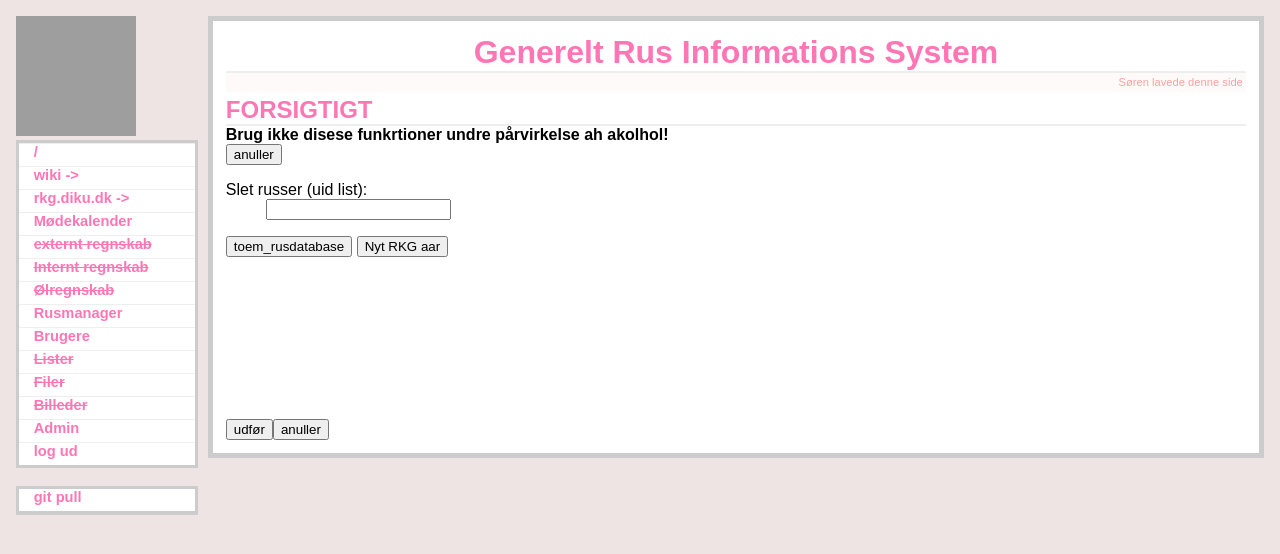
After one commit to RusKursusGruppen/GRIS, a Flask app: page /admin in a window 1280 px wide. The commit adds this page. Shown: the top 554 px of the page. Run offline with Flask 2, Linux system fonts and the light colour scheme; data that the repository does not hold is empty; grey boxes are pictures that could not be loaded.

Commit message:
submenu styling specified in layout.html. You can now pull changes directly from GRIS

```diff
--- /dev/null
+++ b/applications/admin.py
@@ -0,0 +1,24 @@
+
+from flask import Flask, request, session, g, redirect, url_for, abort, render_template, flash, get_flashed_messages, escape, Blueprint
+
+
+from lib import data, password, mail
+from lib.tools import logged_in, empty, url_front
+import config
+import datetime, string, time, subprocess
+
+admin = Blueprint('admin', __name__, template_folder = '../templates/admin')
+
+@admin.route('/admin', methods=['GET', 'POST'])
+def overview():
+    #adminrights
+    return render_template("admin.html")
+
+@admin.route('/admin/git_pull', methods=["GET", "POST"])
+def git_pull():
+    if request.method == "POST":
+        response = subprocess.check_output(["git", "pull"])
+        response = response.replace("\n", "<br />")
+    else:
+        response = ""
+    return render_template("git_pull.html",response=response)
--- a/gris.py
+++ b/gris.py
@@ -11,7 +11,7 @@ from applications.rusmanager import rusmanager
 from applications.usermanager import usermanager
 from applications.rusmanager import textfields
 from applications.front import front
-
+from applications.admin import admin
 
 from lib import data, password, tools
 from lib.tools import logged_in, now
@@ -22,6 +22,7 @@ app.register_blueprint(front)
 app.register_blueprint(schedule)
 app.register_blueprint(rusmanager)
 app.register_blueprint(usermanager)
+app.register_blueprint(admin)
 
 ### ERROR HANDLER ###
 @app.errorhandler(401)
@@ -66,14 +67,6 @@ def random_greeting():
 
 ### PAGES ###
 
-
-
-
-@app.route('/admin', methods=['GET', 'POST'])
-#adminrights
-def admin():
-    return render_template("admin.html")
-
 app.jinja_env.globals.update(url_front=tools.url_front)
 app.jinja_env.globals.update(random_greeting=random_greeting)
 app.jinja_env.globals.update(textfields=textfields)
--- /dev/null
+++ b/templates/admin/admin.html
@@ -0,0 +1,25 @@
+{% extends "layout.html" %}
+
+{% block submenu %}
+<a href="{{url_for('admin.git_pull')}}">git pull</a>
+{% endblock %}
+
+{% block body %}
+  <h2>FORSIGTIGT</h2>
+  <strong>Brug ikke disese funkrtioner undre pårvirkelse ah akolhol!</strong>
+
+<form method=post>
+  <input type=submit name="anuller" value="anuller">
+  <dl>
+    <dt>Slet russer (uid list):</dt>
+    <dd><input type=text name=delete_rus></dd>
+  </dl>
+  <input type=submit name="toem_rusdatabase" value="toem_rusdatabase">
+
+  <input type=submit value="Nyt RKG aar">
+  {% for i in range(0,10) %}
+  <br/>
+  {% endfor %}
+  <input type=submit value="udfør"><input type=submit name="anuller" value="anuller">
+</form>
+{% endblock %}
--- a/templates/front/frontpage.html
+++ b/templates/front/frontpage.html
@@ -1,9 +1,7 @@
 {% extends "layout.html" %}
 
 {% block submenu %}
-<div class=submenu>
   <a href="{{url_for('front.add_news')}}">Tilføj nyhed</a>
-</div>
 {% endblock %}
 
 {% block body %}
--- a/templates/layout.html
+++ b/templates/layout.html
@@ -24,12 +24,16 @@
     <a href="foo"><strike>Filer</strike></a>
     <a href="foo"><strike>Billeder</strike></a>
     {% if not session.session_admin %}
-    <a href="{{url_for('admin')}}">Admin</a>
+    <a href="{{url_for('admin.overview')}}">Admin</a>
     {% endif %}
     <a href="{{url_for('usermanager.logout')}}">log ud</a>
   </div>
   <br/>
+  {% if self.submenu() %}
+  <div class=submenu>
     {% block submenu %}{% endblock %}
+  </div>
+  {% endif %}
 </div>
 
 <div class=page>
--- a/templates/rusmanager/overview.html
+++ b/templates/rusmanager/overview.html
@@ -1,12 +1,10 @@
 {% extends "layout.html" %}
 
 {% block submenu %}
-<div class=submenu>
   <a href="{{url_for('rusmanager.new')}}">Ny Rus</a>
   <a href="foo"><strike>Rusture</strike></a>
   <a href="foo"><strike>Tjansehold</strike></a>
   <a href="foo"><strike>Kender</strike></a>
-</div>
 {% endblock %}
 
 {% block body %}
--- a/templates/rusmanager/rus.html
+++ b/templates/rusmanager/rus.html
@@ -1,9 +1,7 @@
 {% extends "layout.html" %}
 
 {% block submenu %}
-<div class=submenu>
   <a href="{{url_for('rusmanager.new')}}">Ny Rus</a>
-</div>
 {% endblock %}
 
 {% block body %}
--- a/templates/schedule/overview.html
+++ b/templates/schedule/overview.html
@@ -1,11 +1,9 @@
 {% extends "layout.html" %}
 
 {% block submenu %}
-<div class="submenu">
     <a href="{{url_for('schedule.new')}}">Nyt m&oslash;de</>
-    <a href=""></a>
-</div>
 {% endblock %}
+
 {% block body %}
 <h2>M&oslash;dekalender</h2>
 
--- a/templates/usermanager/overview.html
+++ b/templates/usermanager/overview.html
@@ -1,10 +1,8 @@
 {% extends "layout.html" %}
 
 {% block submenu %}
-<div class=submenu>
   <a href="{{url_for('usermanager.settings')}}">Indtast detaljer</a>
   <a href="{{url_for('usermanager.invite')}}">Inviter ny bruger</a>
-</div>
 {% endblock %}
 
 {% block body %}
@@ -13,7 +11,7 @@
   {% for user in users %}
   <li><a href="{{url_for('usermanager.user', username=user['username'])}}">{{user['name']}}</a></li>
   {% else %}
-  Der er ingen brugere i databasen
+  Der er ingen brugere i databasen\
   {% endfor %}
 </ul>
 {% endblock %}
--- a/templates/usermanager/user.html
+++ b/templates/usermanager/user.html
@@ -1,10 +1,8 @@
 {% extends "layout.html" %}
 
 {% block submenu %}
-<div class=submenu>
   <a href="{{url_for('usermanager.settings')}}">Indtast detaljer</a>
   <a href="{{url_for('usermanager.invite')}}">Inviter ny bruger</a>
-</div>
 {% endblock %}
 
 {% block body %}
```
Also changed, not shown: templates/admin/git_pull.html (added, +15 -0 lines).
